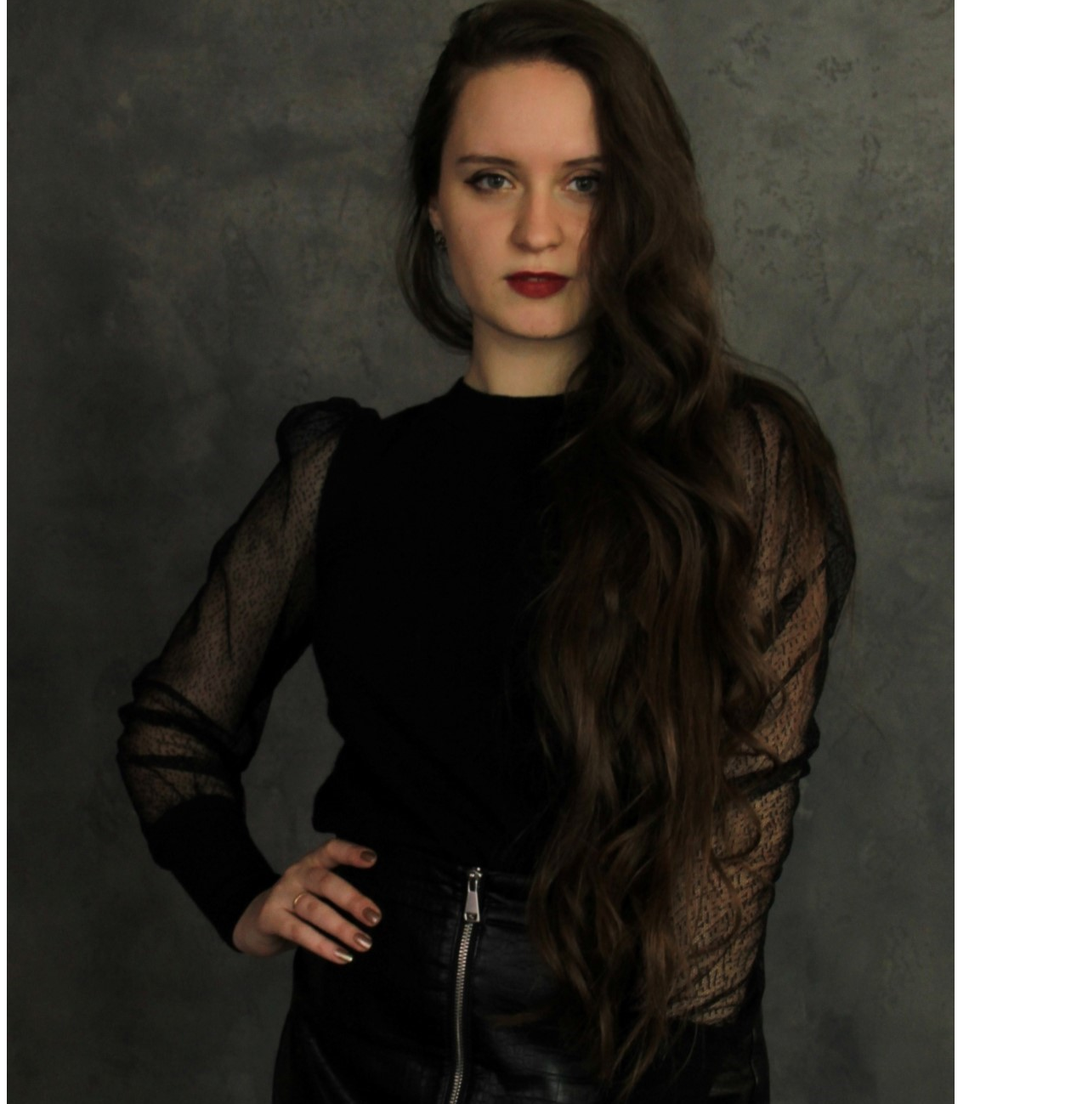
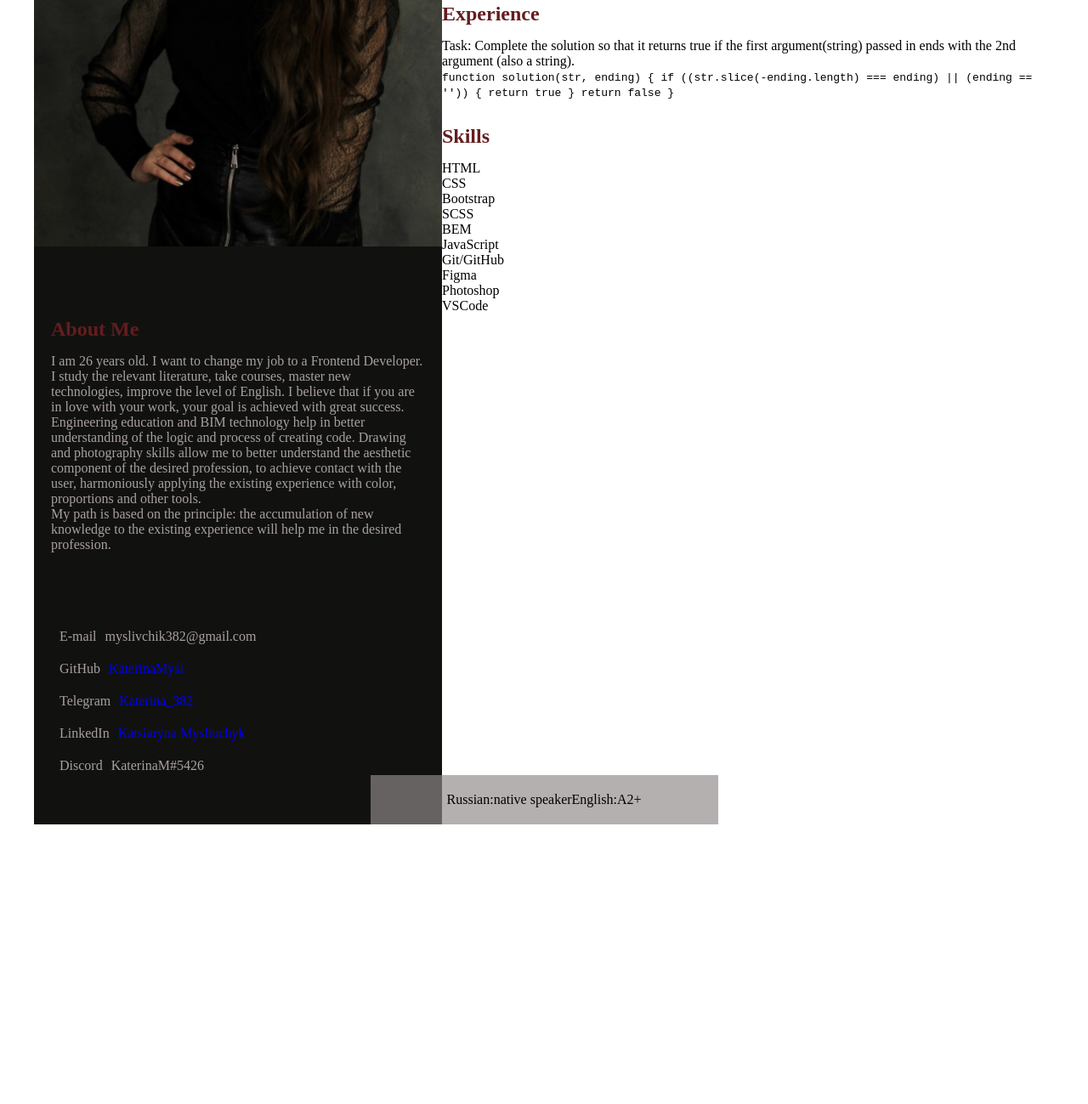
Before and after one commit to KaterinaMysl/rsschool-cv, a plain HTML site: page index.html in a window 1280 px wide. Shown: the part 565-1864 px from the top of the page at 85% size. After the commit the page ends 1535 px from the top, so only its background shows below. Drawn offline with Linux system fonts and the light colour scheme.

Commit message:
fix: add design

```diff
--- a/css/style.css
+++ b/css/style.css
@@ -0,0 +1,247 @@
+
+
+
+
+
+
+
+/*------------------------Обнуление-----------------------------------------------------------------------*/
+* {
+  padding: 0;
+  margin: 0;
+  border: 0;
+  box-sizing: border-box;
+}
+ul li {
+  list-style: none;
+}
+a,
+a:visited {
+  text-decoration: none;
+}
+a:hover {
+  text-decoration: none;
+}
+
+html,
+body {
+  height: 100%;
+}
+
+.wrapper {
+  min-height: 100%;
+  overflow: hidden;
+  display: flex;
+  flex-direction: column;
+  position: relative;
+}
+._container {
+  max-width: 1360px;
+  padding: 0px 40px;
+  margin: 0px auto;
+  box-sizing: content-box;
+}
+.title {
+	margin: 30px 0px 15px 0px;
+	color:#631d1f ;
+}
+
+.light {
+	color:#a9a0a0 ;
+}
+.medium {
+	color:#631d1f ;
+}
+.dark {
+	color:#11120f ;
+}
+
+.header {
+  position: fixed;
+  width: 100%;
+  left: 0;
+  top: 0;
+  z-index: 50;
+  background: #8f8a89ab;
+}
+.header__container {
+}
+
+.header__menu {
+  display: flex;
+  justify-content: right;
+  align-items: center;
+  height: 100%;
+}
+.menu {
+}
+.menu__list {
+  display: flex;
+}
+.menu__item {
+  margin: 20px 0px 20px 25px;
+  align-items: center;
+}
+.menu__link {
+}
+
+.content {
+  flex: 1 1 auto;
+}
+
+.content__personname {
+  width: 100%;
+  position: absolute;
+  margin-top: 100px;
+}
+.personname {
+}
+.personname__container {
+}
+.personname__textblock {
+}
+.textblock {
+}
+.textblock__dark {
+}
+
+.content__block {
+  display: flex;
+
+}
+.content__container {
+
+}
+.content__column1 {
+  flex: 1 0 40%;
+
+  background: #11120f;
+}
+.content__column2 {
+  flex: 1 0 60%;
+
+}
+.content__me {
+}
+.me {
+}
+.me__photo {
+	margin: 150px 0px 0px 0px;
+}
+.me__photo img {
+  width: 100%;
+  height: 100%;
+  object-fit: cover;
+}
+.me__info {
+	margin: 80px 0px 0px 0px;
+	padding: 0px 20px 0px 20px;
+}
+
+
+.content__contact {
+}
+.contact {
+	margin: 80px 0px 50px 0px;
+	padding: 0px 20px 0px 20px;
+}
+.contact__block {
+		display: flex;
+		padding: 10px 0px 10px 0px;
+}
+.contact__icon {
+}
+.contact__name {
+	padding: 0px 10px 0px 10px;
+}
+.contact__link {
+}
+
+.content__education {
+}
+.education {
+}
+.education__title {
+}
+.education__univer {
+}
+.education__courses {
+}
+
+.content__experience {
+}
+.experience {
+}
+.experience__title {
+}
+.experience__work {
+}
+.experience__name {
+}
+.experience__courses {
+}
+.content__box {
+}
+
+.content__column2 {
+}
+.content__code {
+}
+.code {
+}
+.code__title {
+}
+.code__name {
+}
+.code__text {
+}
+
+.content__skills {
+}
+.skills {
+}
+.skills__title {
+}
+.skills__name {
+}
+
+
+.footer {
+	position: absolute;
+  bottom: 0px;
+  left: 0px;
+  width: 100%;
+  z-index: 50;
+
+
+}
+
+.footer__container {
+
+}
+
+
+
+
+.footer__box {
+  display: flex;
+  justify-content: center;
+  align-items: center;
+
+}
+.footer__row {
+	display: flex;
+  background: #8f8a89ab;
+  padding: 20px 90px 20px 90px;
+
+
+}
+.footer__language {
+  display: flex;
+ justify-content: center;
+  align-items: center;
+}
+.footer__name {
+}
+.footer__point {
+}
--- a/index.html
+++ b/index.html
@@ -6,6 +6,7 @@
 	<meta http-equiv="X-UA-Compatible" content="IE=edge">
 	<meta name="viewport" content="width=device-width, initial-scale=1.0">
 	<title>CV Katsiaryna Mysliuchyk</title>
+	<link rel="stylesheet" href="css/style.css">
 </head>
 
 <body>
@@ -46,29 +47,32 @@
 			<section class="content__personname personname">
 				<div class="personname__container _container">
 					<div class="personname__textblock textblock">
-						<h1 class="textblock">
+						<h1 class="textblock medium ">
 							Katsiaryna Mysliu<span class="textblock__dark">chyk</span>
 						</h1>
 					</div>
 				</div>
 			</section>
-			<div class="content__block">
-				<div class="personname__container _container">
-					<div class="content__column">
+
+				<div class="content__container _container">
+					<div class="content__block">
+					<div class="content__column1">
 						<section class="content__me me">
 							<div class="me__photo">
 								<img src="img/IMG.jpg" alt="photo">
 							</div>
-							<div class="me__title title">
-								<h2>About Me</h2>
-								<p>I am 26 years old. I want to change my job to a Frontend Developer. I study the relevant
+							<div class="me__info info">
+
+								<h2 class="me__title title">About Me</h2>
+
+								<p class="me__light light">I am 26 years old. I want to change my job to a Frontend Developer. I study the relevant
 									literature, take courses, master new technologies, improve the level of English. I believe
 									that if you are in love with your work, your goal is achieved with great success.</p>
-								<p>Engineering education and BIM technology help in better understanding of the logic and
+								<p class="me__light light">Engineering education and BIM technology help in better understanding of the logic and
 									process of creating code. Drawing and photography skills allow me to better understand the
 									aesthetic component of the desired profession, to achieve contact with the user, harmoniously
 									applying the existing experience with color, proportions and other tools.</p>
-								<blockquote>My path is based on the principle: the accumulation of new knowledge to the existing
+								<blockquote class="me__light light">My path is based on the principle: the accumulation of new knowledge to the existing
 									experience will help me in the desired profession.</blockquote>
 							</div>
 						</section>
@@ -77,10 +81,10 @@
 								<div class="contact__icon">
 									<img src="" alt="">
 								</div>
-								<div class="contact__name">
+								<div class="contact__name light">
 									E-mail
 								</div>
-								<div class="contact__link">
+								<div class="contact__link light">
 									myslivchik382@gmail.com
 								</div>
 							</div>
@@ -89,10 +93,10 @@
 								<div class="contact__icon">
 									<img src="" alt="">
 								</div>
-								<div class="contact__name">
+								<div class="contact__name light">
 									GitHub
 								</div>
-								<div class="contact__link">
+								<div class="contact__link light">
 									<a href="https://github.com/KaterinaMysl">KaterinaMysl</a>
 								</div>
 							</div>
@@ -101,10 +105,10 @@
 								<div class="contact__icon">
 									<img src="" alt="">
 								</div>
-								<div class="contact__name">
+								<div class="contact__name light">
 									Telegram
 								</div>
-								<div class="contact__link">
+								<div class="contact__link light">
 									<a href="https://t.me/Katerina_382">Katerina_382</a>
 								</div>
 							</div>
@@ -113,10 +117,10 @@
 								<div class="contact__icon">
 									<img src="" alt="">
 								</div>
-								<div class="contact__name">
+								<div class="contact__name light">
 									LinkedIn
 								</div>
-								<div class="contact__link">
+								<div class="contact__link light">
 									<a href="https://www.linkedin.com/in/katsiaryna-m-89393a248/">Katsiaryna Mysliuchyk</a>
 								</div>
 							</div>
@@ -125,19 +129,19 @@
 								<div class="contact__icon">
 									<img src="" alt="">
 								</div>
-								<div class="contact__name">
+								<div class="contact__name light">
 									Discord
 								</div>
-								<div class="contact__link">
+								<div class="contact__link light">
 									KaterinaM#5426
 								</div>
 							</div>
 						</section>
 					</div>
-					<div class="content__column">
+					<div class="content__column2">
 						<section class="content__education education">
-							<div class="education__title title">
-								<h2>Education</h2>
+							<div class="education__info info">
+								<h2 class="education__title title">Education</h2>
 								<div class="education__univer">
 									<h3>University:</h3>
 									<ul>
@@ -182,8 +186,8 @@
 							</div>
 						</section>
 						<section class="content__experience experience">
-							<div class="experience__title title">
-								<h2>Experience</h2>
+							<div class="experience__info info">
+								<h2 class="experience__title title">Experience</h2>
 								<div class="experience__work">
 									<h3 class="experience__name">Kj-Project</h3>
 									<div class="experience__courses">Engineer-constructor (in progress)</div>
@@ -198,28 +202,28 @@
 						<div class="content__box">
 							<div class="content__column2">
 								<section class="content__code code">
-									<div class="code__title title">
-										<h2>Experience</h2>
+									<div class="code__info info">
+										<h2 class="code__title title">Experience</h2>
 									</div>
 									<div class="code__name">
 										<p>Task: Complete the solution so that it returns true if the first argument(string)
 											passed in ends with the 2nd argument (also a string).</p>
 									</div>
-									<p class="code__text"> <code> <pre>
+									<p class="code__text"> <code>
 											function solution(str, ending) {
 											if ((str.slice(-ending.length) === ending) || (ending == '')) {
 											return true
 											}
 											 return false
 											}
-										</pre>
+
 										</code></p>
 								</section>
 							</div>
 							<div class="content__column2">
 								<section class="content__skills skills">
-									<div class="skills__title title">
-										<h2>Skills</h2>
+									<div class="skills__info info">
+										<h2 class="skills__title title">Skills</h2>
 										<div class="skills__name">
 											<ul>
 												<li> HTML</li>
@@ -241,7 +245,8 @@
 					</div>
 					</section>
 				</div>
-			</div>
+				</div>
+
 		</main>
 		<footer class="footer">
 			<div class="footer__container _container">
```
